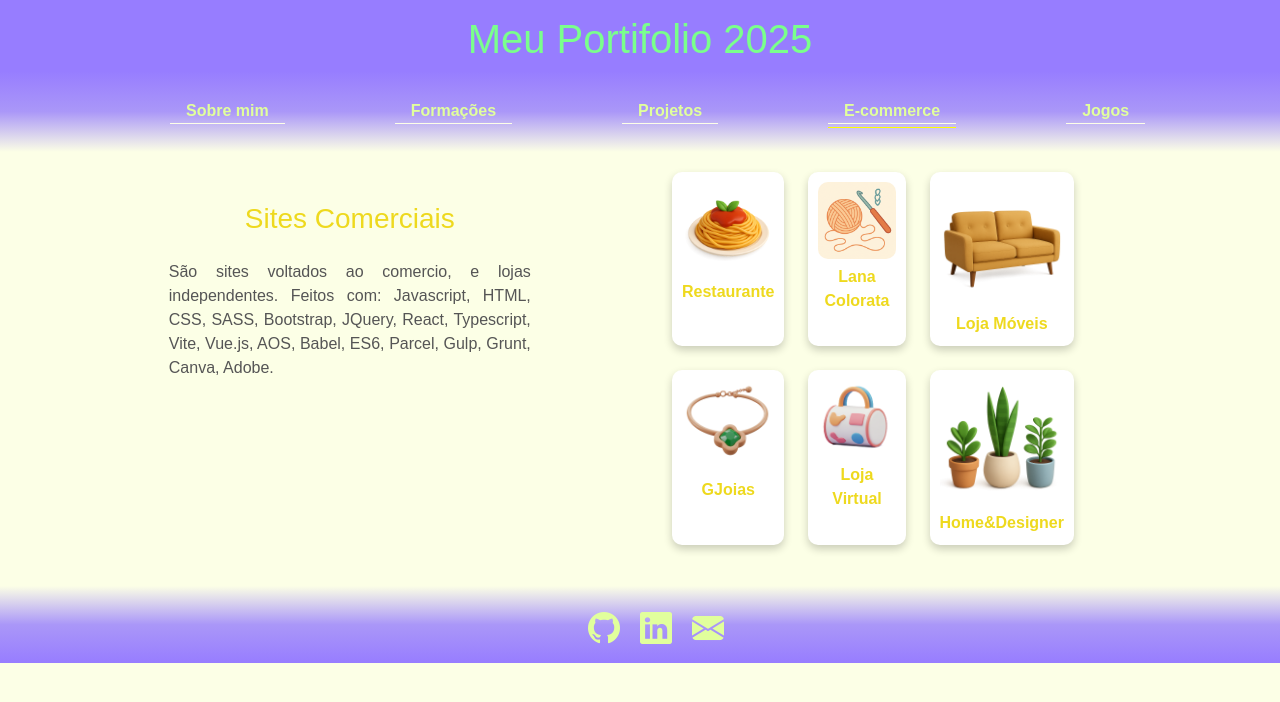
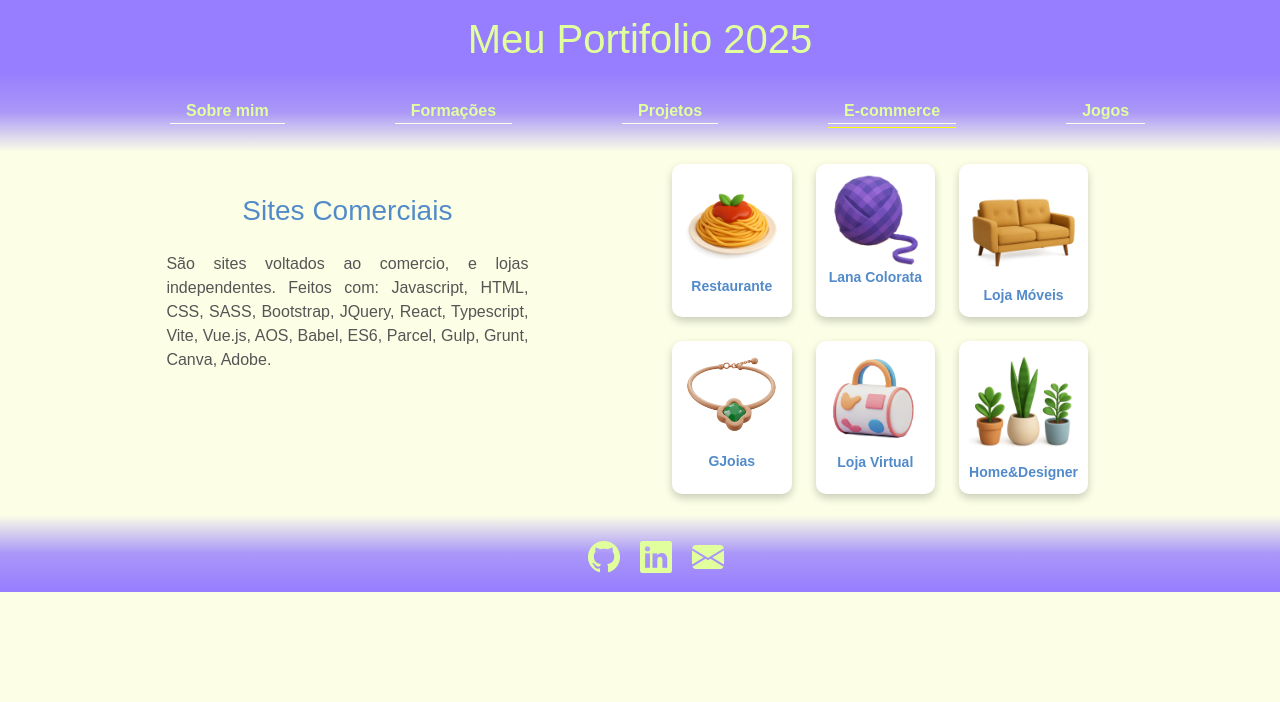
Before and after one commit to GiovanaMv/new-portifolio, a React (Create React App) app: page /ecommerce in a window 1280 px wide. Shown: the top 702 px of the page. Built offline with nearby package versions, Linux system fonts and the light colour scheme; a web font is replaced by a local one.

Commit message:
alterações layout

```diff
--- a/src/components/EcommerceSection.tsx
+++ b/src/components/EcommerceSection.tsx
@@ -1,5 +1,5 @@
 import styled from "styled-components";
-import crocheImg from '../assets/images/croche2.png';
+import Croche from '../assets/images/croche.png';
 import espagueteImg from '../assets/images/restaurante.png';
 import sofa from '../assets/images/sofá.png';
 import vasinhos from '../assets/images/vasinhos.png';
@@ -9,7 +9,7 @@ import bagImg from '../assets/images/bag.png';
 const Section = styled.section`
   display: grid;
   grid-template-columns: 1fr 1fr;
-  margin: 20px;
+  margin-top: 12px;
 `;
 const GroupIcon = styled.ul`
   display: grid;
@@ -31,7 +31,6 @@ const IconItem = styled.li`
   img{
     width: 100%;
     border-radius: 10px;
-    margin-bottom: 6px;
   }
   &:hover{
     transform: translateY(-3px);
@@ -39,27 +38,28 @@ const IconItem = styled.li`
   }
   a{
     text-decoration: none;
-    color:rgb(238, 217, 30);
+    color:rgb(83, 139, 202);
     font-weight: bold;
-    line-height: 1;
-
+    font-size: 14px;
   }
 `;
 const TextCard = styled.li`
   list-style: none;
   max-width: 362px;
-  margin-left: 24%;
+  margin-left: 26%;
   text-align: center;
   margin-top: 30px;
   h3 {
     margin-bottom: 24px;
-    color:rgb(238, 217, 30);
+    color:rgb(83, 139, 202);
+
   }
 
   .description {
     color: #555;
     max-width: 500px;
     text-align: justify;
+
   }
 `;
 
@@ -78,7 +78,7 @@ export function EcommerceSection() {
           <a href="https://boot-restaurant.vercel.app/" target="blank"><img src={espagueteImg} alt="Logo de prato de espaguete para Restaurante" />Restaurante</a>
         </IconItem>
         <IconItem>
-          <a href="https://loja-virtual-taupe.vercel.app/" target="blank"><img src={crocheImg} alt="Logo de Lã para Site de Linha e Croche" />Lana Colorata</a>
+          <a href="https://loja-virtual-taupe.vercel.app/" target="blank"><img src={Croche} alt="Logo de Lã para Site de Linha e Croche" />Lana Colorata</a>
         </IconItem>
         <IconItem>
           <a href="#"><img src={sofa} alt="Imagem de cadeira para loja de Móveis" />Loja Móveis</a>
--- a/src/components/GamesSection.tsx
+++ b/src/components/GamesSection.tsx
@@ -7,15 +7,13 @@ import jogo3 from '../assets/images/joguinho3.gif';
 
 const Section = styled.section`
   display: block;
-  margin: 32px;
 `;
 const GroupIcon = styled.ul`
   display: flex;
   list-style: none;
-  width:100%;
+  width: 100%;
   margin-top: 53px;
   justify-content: center;
-  gap: 32px;
   align-items: flex-start;
 
 `;
@@ -24,12 +22,10 @@ const IconItem = styled.li`
   border-radius: 10px;
   align-items: center;
   width: 180px;
-  // filter: drop-shadow(0 4px 6px rgba(83, 83, 83, 0.2));
   transition: transform 0.2s ease, box-shadow 0.2s ease;
   img{
     width: 100%;
     margin-bottom: 13px;
-    // filter: drop-shadow(0 4px 6px rgba(54, 54, 54, 0.67));
     transition: transform 0.2s ease, box-shadow 0.2s ease;
     &:hover{
       transform: translateY(-9px);
@@ -44,7 +40,7 @@ const IconItem = styled.li`
 const TextCard = styled.li`
   list-style: none;
   max-width: 900px;
-  margin-left: 20%;
+  margin-left: 18%;
   text-align: center;
   margin-top: 30px;
   h3 {
--- a/src/components/Header.tsx
+++ b/src/components/Header.tsx
@@ -5,7 +5,7 @@ const Container = styled.header`
   color: white;
   padding-top: 15px;
   text-align: center;
-  color:rgb(122, 255, 140);
+  color: rgb(225, 255, 156);
 `;
 
 export function Header() {
--- a/src/components/NavBar.tsx
+++ b/src/components/NavBar.tsx
@@ -1,6 +1,5 @@
 import { NavLink as RouterNavLink } from 'react-router-dom';
 import styled from "styled-components";
-// import { BsMoonStars } from "react-icons/bs";
 
 const NavLink = styled(RouterNavLink)`
   color: #fff;
@@ -16,6 +15,8 @@ const Container = styled.nav`
   justify-content: space-between;
   align-items: center;
   background-image: linear-gradient(180deg, #977DFF,rgb(170, 151, 248), #fcffe6);
+
+
 `;
 
 export const Navbar = styled.nav`
@@ -40,10 +41,6 @@ export const NavItem = styled.li`
   a {
     color: rgb(225, 255, 156);
     font-weight: bold;
-
-    &:hover{
-      color:rgb(122, 255, 140);
-    }
   }
 `;
 
--- a/src/components/SitesSection.tsx
+++ b/src/components/SitesSection.tsx
@@ -4,25 +4,25 @@ import logoImg from '../assets/images/logo.png';
 const Section = styled.section`
   display: grid;
   grid-template-columns: 1fr 1fr;
-  margin: 16px;
+  margin-top: 33px;
 `;
 const GroupIcon = styled.ul`
   display: grid;
   grid-template-columns: 1fr 1fr 1fr;
   list-style: none;
-  gap: 24px;
+  gap: 16px;
   margin-left: 132px;
 `;
 const IconItem = styled.li`
   background-color: rgb(255, 255, 255);
   padding: 10px;
+  width: 120px;
   text-align: center;
   border-radius: 10px;
-  // border: 1px solid black;
   box-shadow: 0 4px 8px rgba(0,0,0,0.2);
   transition: transform 0.2s ease, box-shadow 0.2s ease;
   img{
-    width: 75%;
+    width: 100%;
     border-radius: 10px;
     margin-bottom: 6px;
   }
@@ -35,6 +35,7 @@ const IconItem = styled.li`
     color:rgb(83, 139, 202);
     font-weight: bold;
     line-height: 1;
+    font-size: 14px;
   }
 `;
 const TextCard = styled.li`
@@ -67,7 +68,7 @@ export function SitesSection() {
           <a href="https://site-signos-bootstrap.vercel.app/" target="blank"><img src="https://i.pinimg.com/originals/df/0e/9a/df0e9a1b5aef3f929291e9ac47025ecf.gif" alt="Site exemplar informativo sobre Signos" />Signos</a>
         </IconItem>
         <IconItem>
-          <a href="https://github.com/GiovanaMv/clone_disneyplus.git"><img src="https://i.pinimg.com/736x/ba/39/b0/ba39b091b81d5acabf86f4dbd4fe45ad.jpg" alt="Clone DisneyPlus" />Disney+(repositório GitHub)</a>
+          <a href="https://github.com/GiovanaMv/clone_disneyplus.git"><img src="https://i.pinimg.com/736x/ba/39/b0/ba39b091b81d5acabf86f4dbd4fe45ad.jpg" alt="Clone DisneyPlus" />Disney+</a>
         </IconItem>
         <IconItem>
           <a href="https://sorteador-grunt-five-omega.vercel.app/" target="blank"><img src="https://i.pinimg.com/originals/df/5e/a4/df5ea4085a438be37674bbd8aa6c8a3d.gif" alt="Site Sorteio" />Sorteio</a>
```
